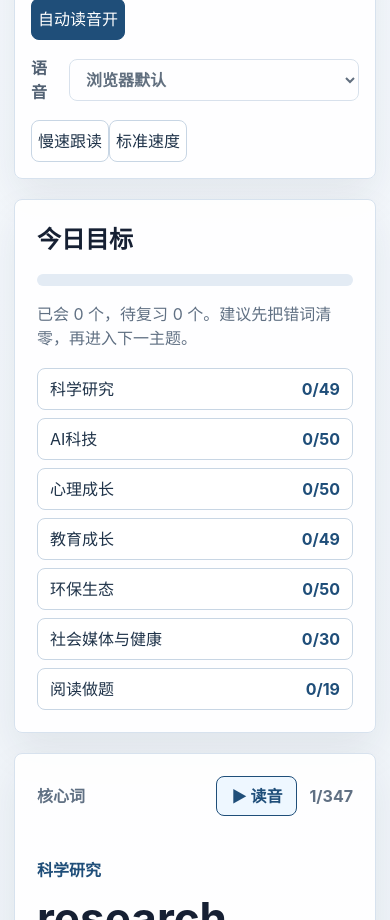
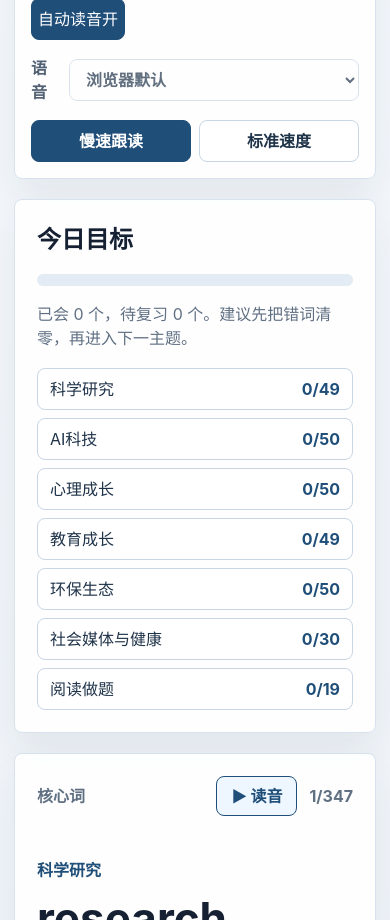
Before and after one commit to kangruimin-123/physics-cognitive-runtime, a React (Vite) app: page / in a window 390 px wide. Shown: the part 800-1720 px from the top of the page. Built offline with nearby package versions, Linux system fonts and the light colour scheme.

Commit message:
Add voice and speed controls styling

```diff
--- a/src/index.css
+++ b/src/index.css
@@ -104,7 +104,8 @@ h1 {
   padding: 16px;
 }
 
-.mode-tabs {
+.mode-tabs,
+.speed-tabs {
   display: flex;
   gap: 8px;
 }
@@ -126,12 +127,14 @@ button:disabled {
   opacity: 0.45;
 }
 
-.mode-tabs button {
+.mode-tabs button,
+.speed-tabs button {
   padding: 0 18px;
   font-weight: 800;
 }
 
 .mode-tabs button.active,
+.speed-tabs button.active,
 .primary,
 .sound-toggle.active {
   border-color: #1f4e79 !important;
@@ -386,13 +389,15 @@ select {
   }
 
   .mode-tabs,
+  .speed-tabs,
   .toolbar label,
   .toolbar select,
   .toolbar .ghost {
     width: 100%;
   }
 
-  .mode-tabs button {
+  .mode-tabs button,
+  .speed-tabs button {
     flex: 1;
   }
 }
```
